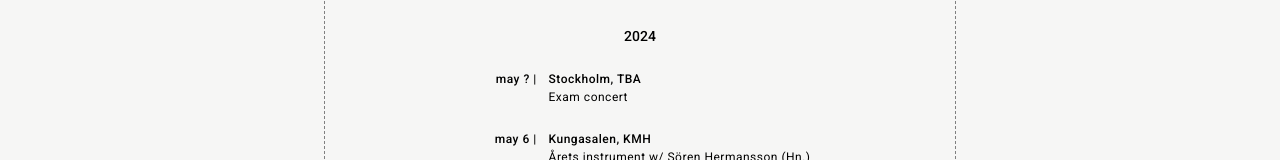
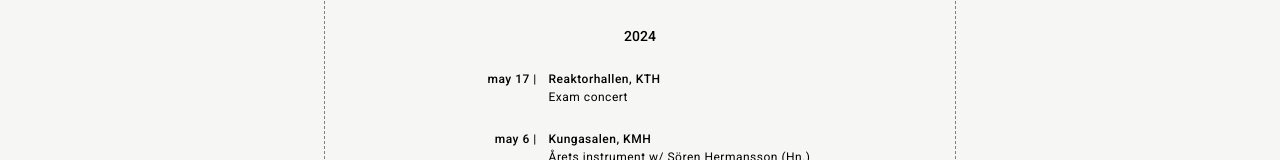
Before and after one commit to wilmahulten/wilmahulten.github.io, a React (Create React App) app: page /#/concerts in a window 1280 px wide. Shown: the part 252-412 px from the top of the page. Built offline with nearby package versions, Linux system fonts and the light colour scheme.

Commit message:
Add concert links

```diff
--- a/src/components/Concerts.js
+++ b/src/components/Concerts.js
@@ -11,26 +11,29 @@ const Concerts = () => {
         <h3>2024</h3>
 
         <div className="container">
-          <div className="date">may ? |</div>
+          <div className="date">may 17 |</div>
           <div className="item">
             <p>
-              {/* <a href="" target="_blank"> */}
-              <span className="venue">Stockholm, TBA</span>
-              <br />
-              Exam concert
+              <a href="https://fb.me/e/3PHFzLDaF" target="_blank">
+                <span className="venue">Reaktorhallen, KTH</span>
+                <br />
+                Exam concert
+              </a>
             </p>
-            {/* </a> */}
           </div>
 
           <div className="date">may 6 |</div>
           <div className="item">
             <p>
-              {/* <a href="" target="_blank"> */}
-              <span className="venue">Kungasalen, KMH</span>
-              <br />
-              Årets instrument w/ Sören Hermansson (Hn.)
+              <a
+                href="https://www.kmh.se/konserter---evenemang/alla/arets-instrument.html"
+                target="_blank"
+              >
+                <span className="venue">Kungasalen, KMH</span>
+                <br />
+                Årets instrument w/ Sören Hermansson (Hn.)
+              </a>
             </p>
-            {/* </a> */}
           </div>
         </div>
 
```
